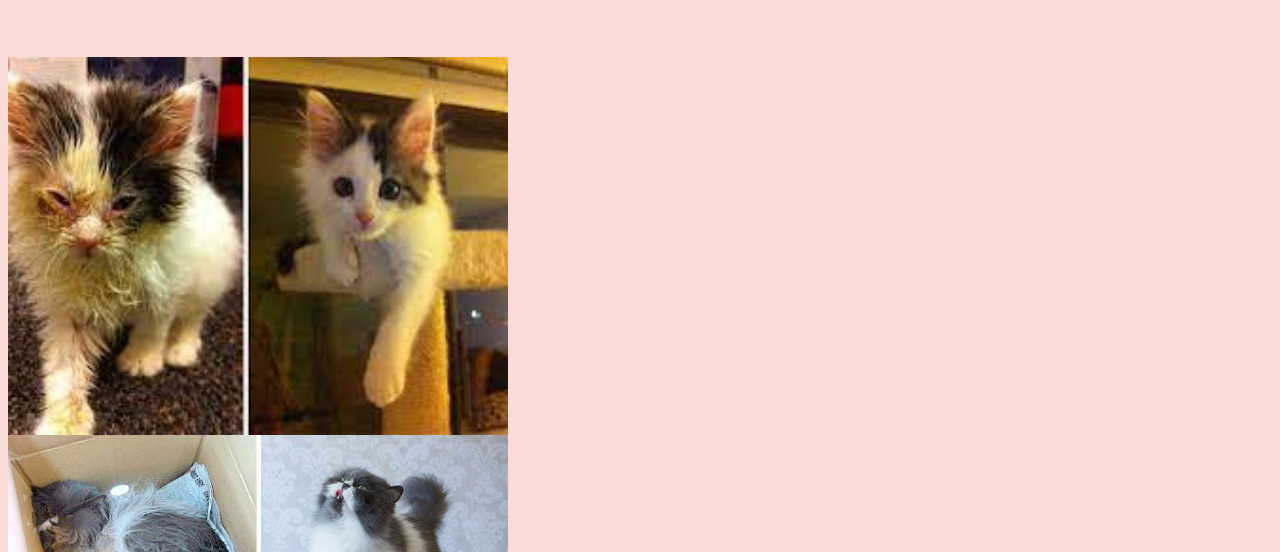
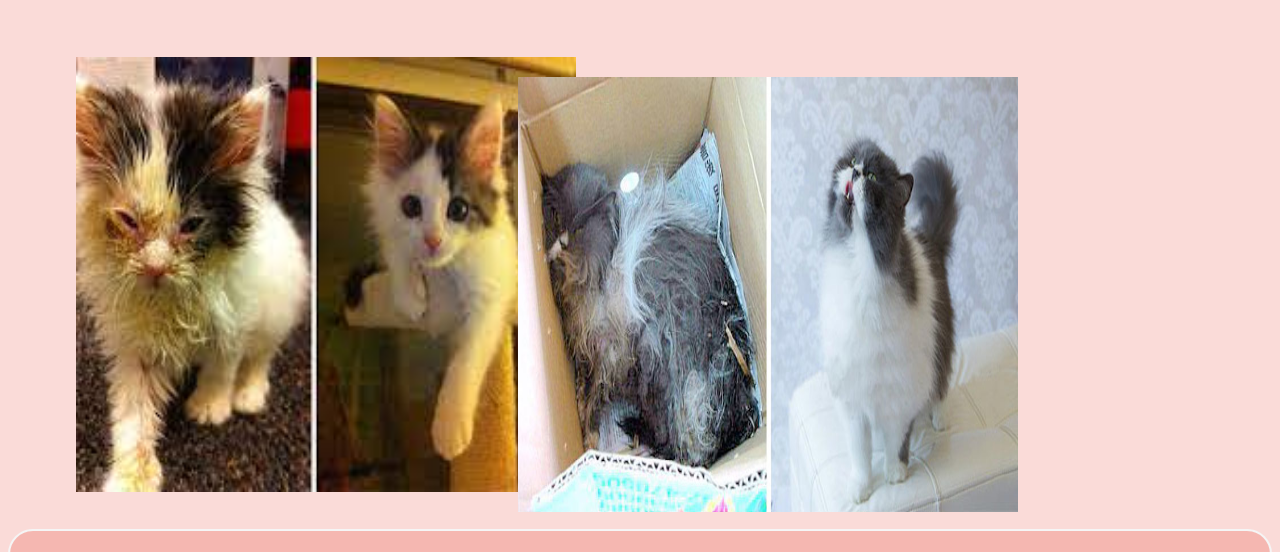
Before and after one commit to AlexandraM22/My-Project, a plain HTML site: page index.html in a window 1280 px wide. Shown: the part 231-783 px from the top of the page. Drawn offline with Linux system fonts and the light colour scheme.

Commit message:
Update style.css

```diff
--- a/style.css
+++ b/style.css
@@ -102,14 +102,32 @@
     .music audio{
         width: 24.59%;
     }
+    #slides{
+        height:12cm ;
+    }
     .galery{
         background-color: #FDEDEC;
-        text-align: center;
+        position: absolute;
+        left: 2cm;
+        width: auto;
     }
     .galery img{
-        height: 10cm;
-        width: 33%;
+        height: 11.5cm;
+        width: 300cm;
     }
+    .galery2{
+        background-color: #FDEDEC;
+        text-align: center;
+        width: 50%;
+        position: absolute;
+        left: 40.5%;
+        top: 38.5%;
+    }
+    .galery2 img{
+        height: 11.5cm;
+        width: 400cm;
+    }
+
     body{
         background-color:#FADBD8;
     }
```
